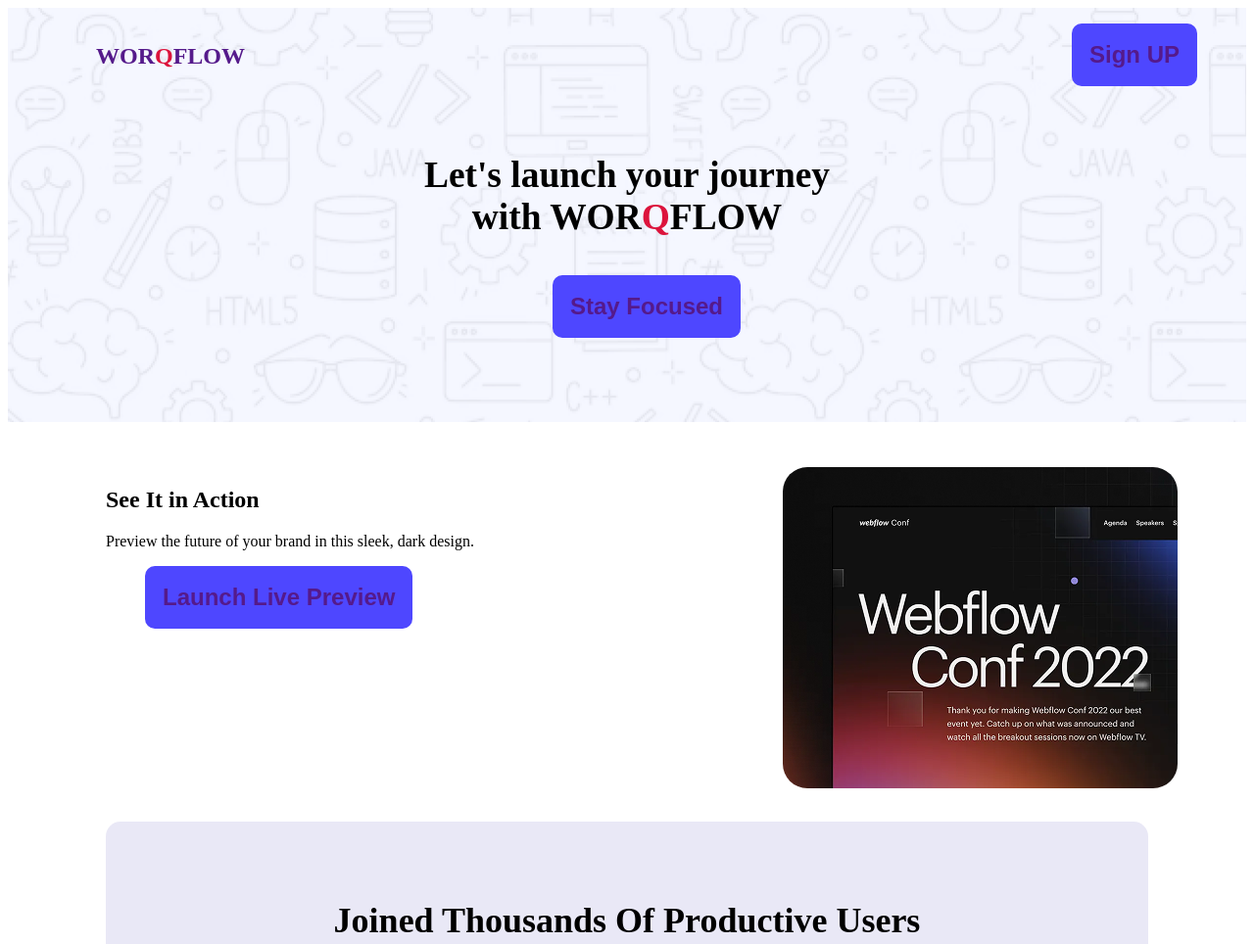
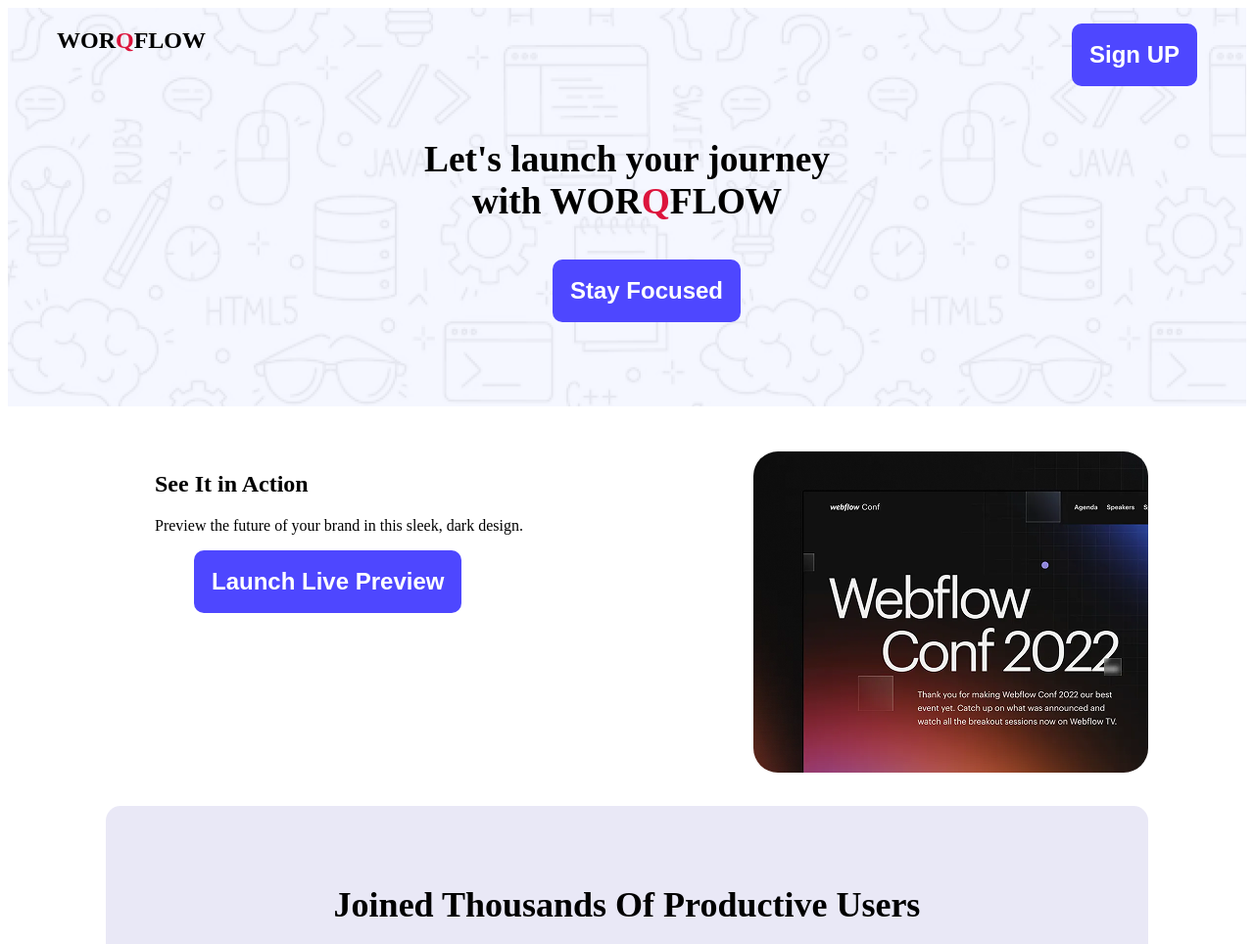
Before and after one commit to Towfiq999/assignment-1, a plain HTML site: page index.html in a window 1280 px wide. Shown: the top 964 px of the page at 98% size. Drawn offline with Linux system fonts and the light colour scheme.

Commit message:
updated version 1.0

```diff
--- a/index.html
+++ b/index.html
@@ -18,13 +18,15 @@
 <nav class="nav">
     <section class="section">
   <div class="logo-btn">
-        <ul><li><a href="">
+
+
             <h2>WOR<span class="worqflow">Q</span>FLOW</h2>
-          </a></li></ul>
 
-        <ul><li><a href="">
-            <button class="backup-btn"><a href="">Sign UP</a></button></p>
-        </a></li></ul>
+
+
+          <ul><li><a href="">
+             <button class="backup-btn"><a href="">Sign UP</a></button>
+         </a></li></ul>
 
     </div>
     <div class="template"><h1>Let's launch your journey <br> with WOR<span class="worqflow">Q</span>FLOW</h1></div>
--- a/styles/style.css
+++ b/styles/style.css
@@ -1,5 +1,7 @@
 
-
+ul li a{
+    color: white;
+}
 .logo-btn{
     display: flex;
     justify-content: space-between;
@@ -50,13 +52,15 @@
 /* main style */
 .Launch-Live-Preview{
     text-align:left;
+    margin-left: 0px;
+
 
 }
 .page2{
     display: flex;
     justify-content: space-between;
-   padding-left: 100px;
-   padding-right:70px ;
+   padding-left: 150px;
+   padding-right:100px ;
    padding-top: 30px;
    padding-bottom: 30px;
 }
@@ -173,11 +177,13 @@
     padding-top: 50px;
     padding-left: 70px;
     padding-right: 70px;
-    padding-bottom: ;
+
     font-size: xx-large;
 
 }
 .footer-anchor-tag{
 display: flex;
+ text-align: justify;
 
+ gap: 50px;
 }
```
